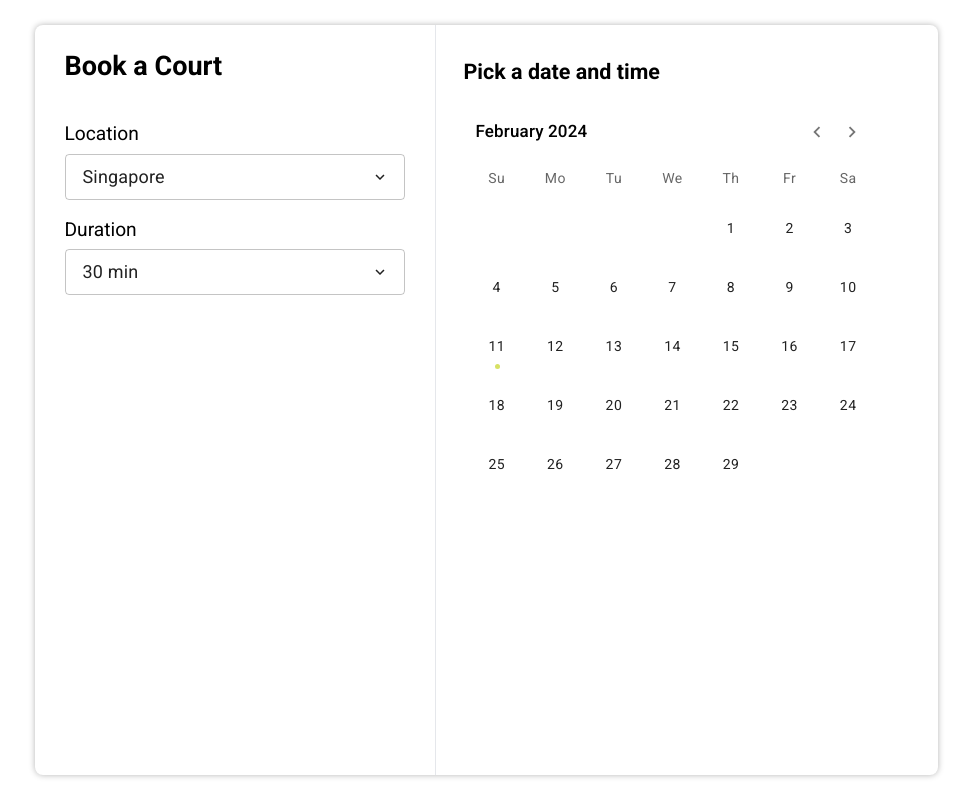
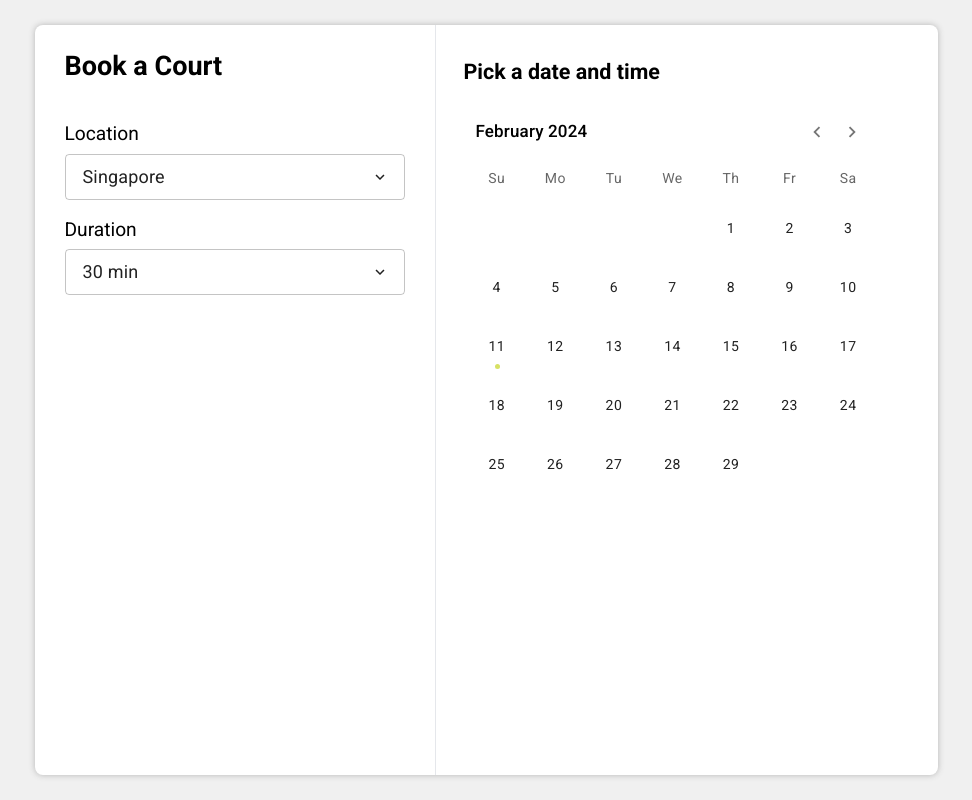
Before and after one commit to hmassareli/minthouse-booking, a Next.js app: page / in a window 1280 px wide. Shown: the whole page, without its empty margins (154-1126 px from the left). Built offline with nearby package versions, Linux system fonts and the light colour scheme.

Commit message:
feat: add background again

```diff
--- a/src/app/globals.css
+++ b/src/app/globals.css
@@ -78,7 +78,7 @@ body {
   color: black;
   background-size: 1200px;
   background-position: center;
-  /**background: rgb(var(--background-rgb)); **/
+  background: rgb(var(--background-rgb));
 }
 .card {
   box-shadow: 0px 0px 6px 0px rgba(181, 181, 181, 1);
```
